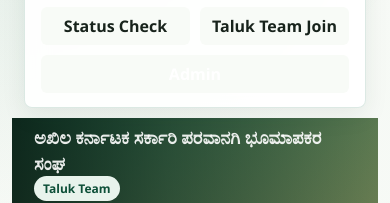
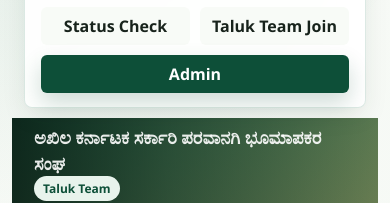
Before and after one commit to surajtalageri15-bot/klswataluk, a website: page public/index.html in a window 390 px wide. Shown: the part 228-431 px from the top of the page. Drawn offline with Linux system fonts and the light colour scheme.

Commit message:
Improve mobile admin nav contrast

```diff
--- a/public/styles.css
+++ b/public/styles.css
@@ -2468,6 +2468,12 @@ tr:last-child td {
     background: var(--panel-soft);
   }
 
+  .home-nav a.admin-nav-link {
+    background: var(--green-dark);
+    color: #fff;
+    box-shadow: 0 10px 22px rgba(13, 79, 56, 0.20);
+  }
+
   .topbar {
     align-items: stretch;
     flex-direction: column;
```
